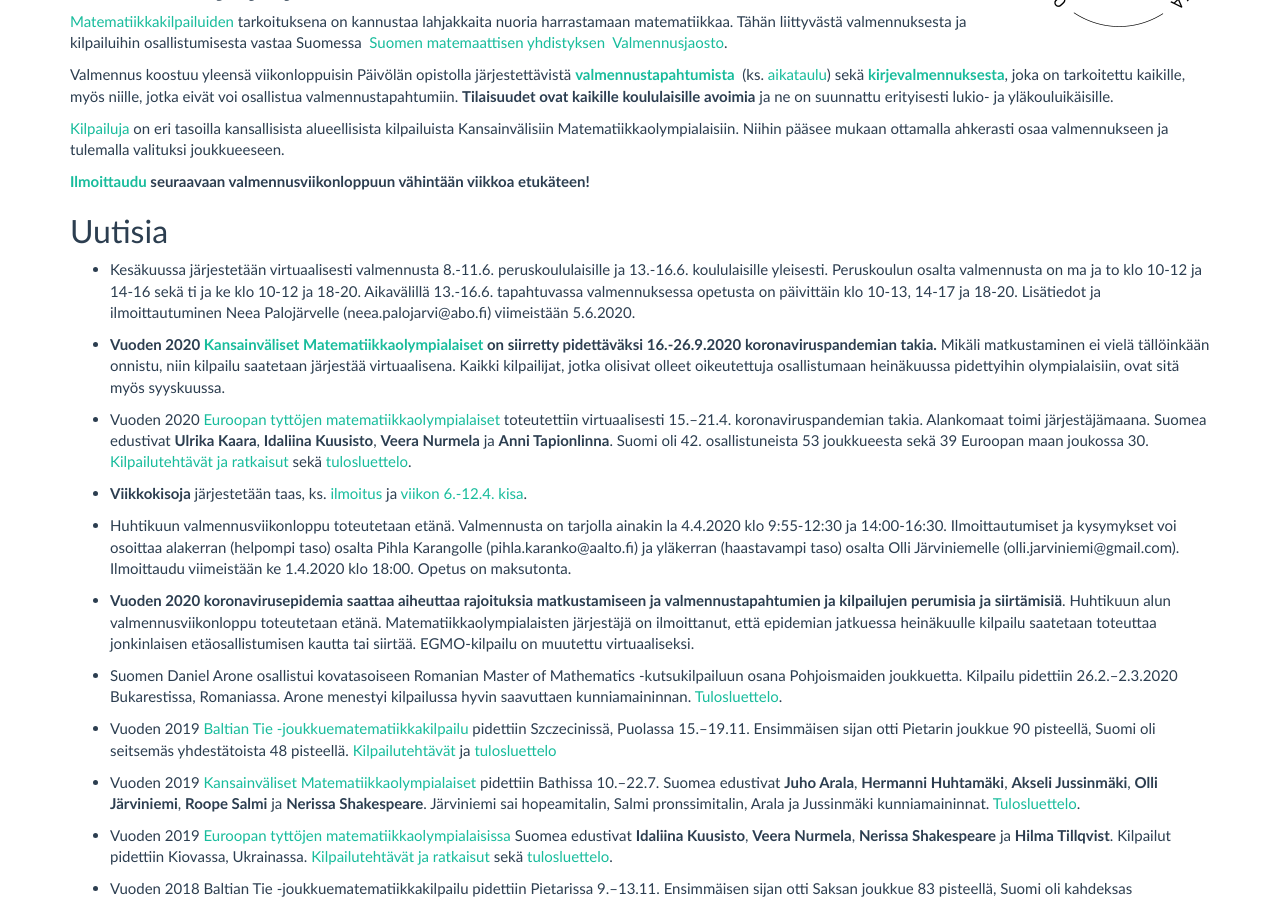
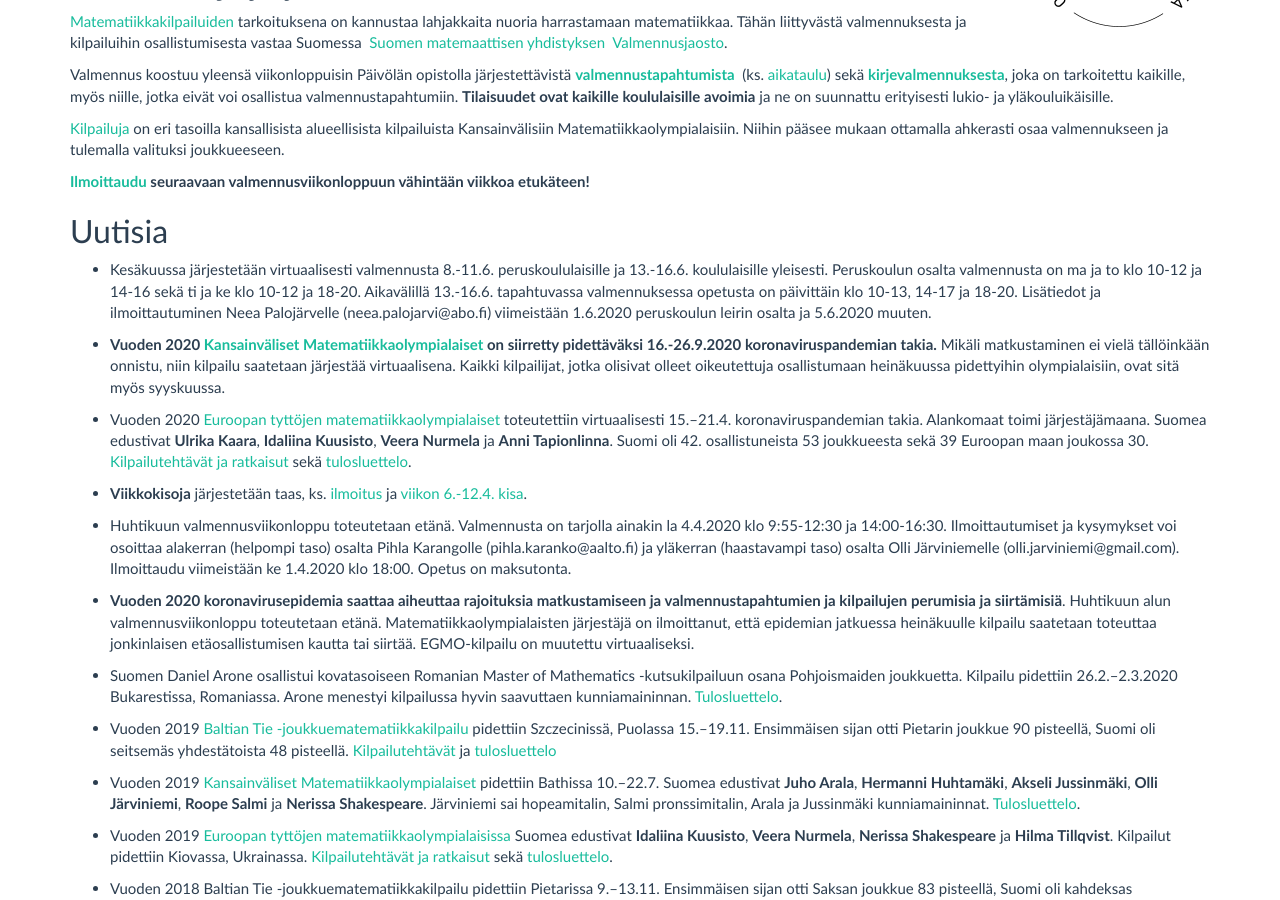
Before and after one commit to matematiikkakilpailut/matematiikkakilpailut.github.io, a Jekyll site: the page built from index.md, in a window 1280 px wide and 900 px high, scrolled down 415 px. Built offline with Jekyll 4.4.1, drawn with Linux system fonts in a browser that asks for light colours.

Commit message:
Update index.md
Peruskoulun leirin ilmoittautumispäivämäärä

```diff
--- a/index.md
+++ b/index.md
@@ -41,7 +41,7 @@
 
 ## <a name="uutisia"></a>Uutisia
 
-* Kesäkuussa järjestetään virtuaalisesti valmennusta 8.-11.6. peruskoululaisille ja 13.-16.6. koululaisille yleisesti. Peruskoulun osalta valmennusta on ma ja to klo 10-12 ja 14-16 sekä ti ja ke klo 10-12 ja 18-20. Aikavälillä 13.-16.6. tapahtuvassa valmennuksessa opetusta on päivittäin klo 10-13, 14-17 ja 18-20. Lisätiedot ja ilmoittautuminen Neea Palojärvelle (neea.palojarvi@abo.fi) viimeistään 5.6.2020.
+* Kesäkuussa järjestetään virtuaalisesti valmennusta 8.-11.6. peruskoululaisille ja 13.-16.6. koululaisille yleisesti. Peruskoulun osalta valmennusta on ma ja to klo 10-12 ja 14-16 sekä ti ja ke klo 10-12 ja 18-20. Aikavälillä 13.-16.6. tapahtuvassa valmennuksessa opetusta on päivittäin klo 10-13, 14-17 ja 18-20. Lisätiedot ja ilmoittautuminen Neea Palojärvelle (neea.palojarvi@abo.fi) viimeistään 1.6.2020 peruskoulun leirin osalta ja 5.6.2020 muuten.
 
 * **Vuoden 2020 [Kansainväliset Matematiikkaolympialaiset](https://imo2020.ru/) on siirretty pidettäväksi 16.-26.9.2020 koronaviruspandemian takia.** Mikäli matkustaminen ei vielä tällöinkään onnistu, niin kilpailu saatetaan järjestää virtuaalisena. Kaikki kilpailijat, jotka olisivat olleet oikeutettuja osallistumaan heinäkuussa pidettyihin olympialaisiin, ovat sitä myös syyskuussa.
 
```
